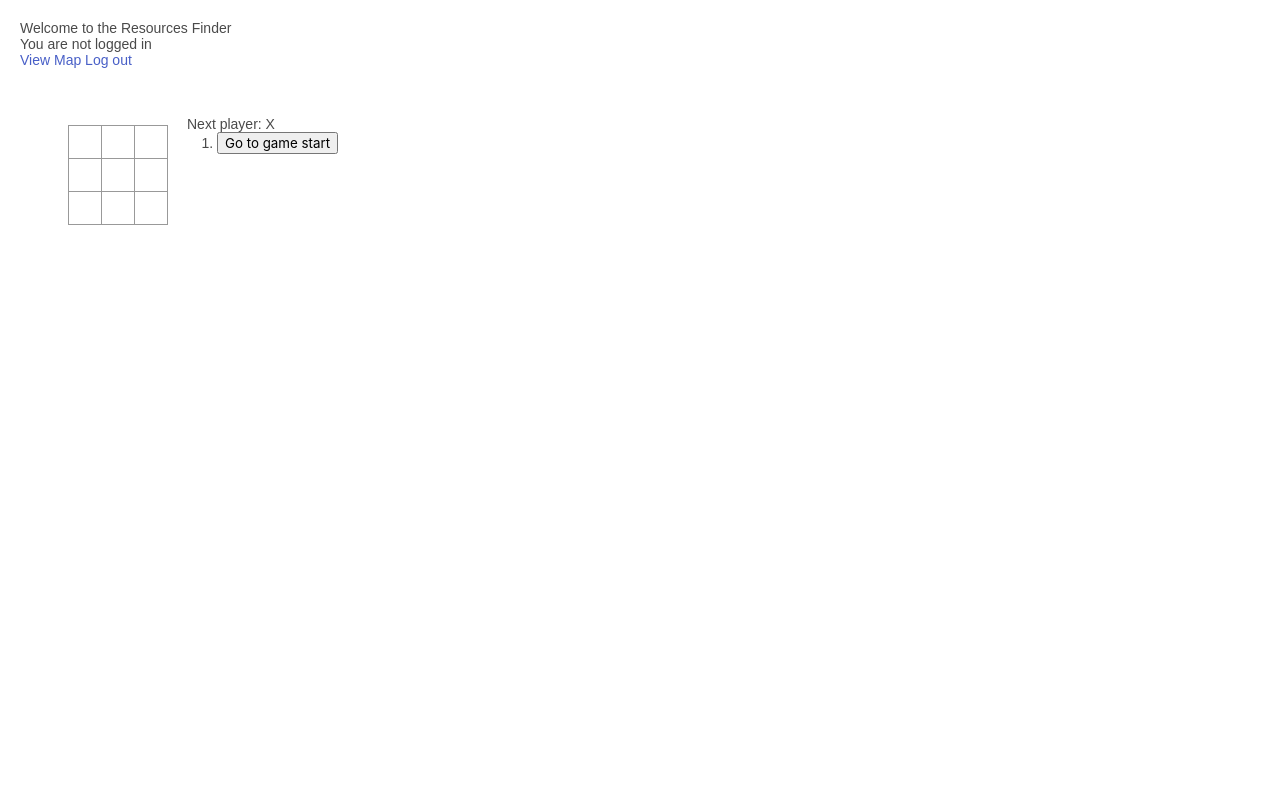
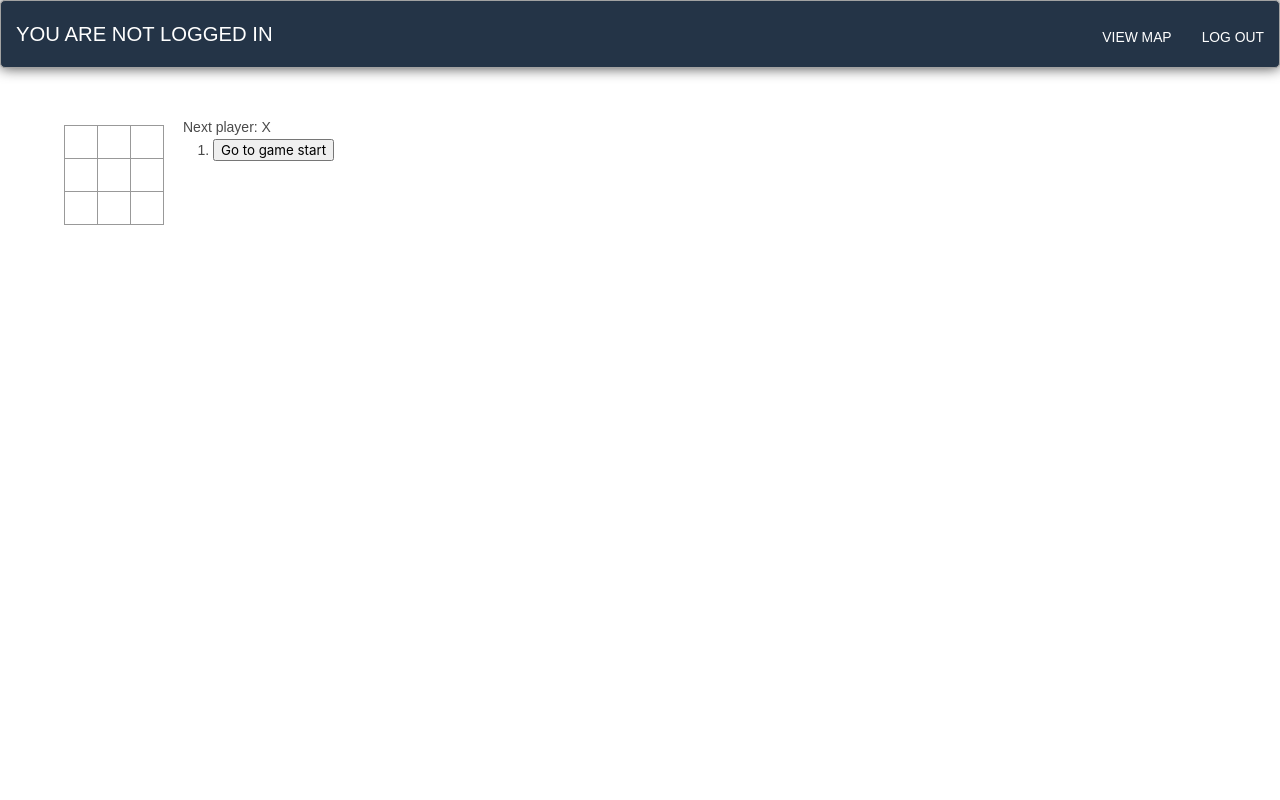
Before and after one commit to bkbranden/Resourcefinder, a Django app: page /check in a window 1280 px wide. Run offline with Django 3.2, Linux system fonts and the light colour scheme; some libraries are stand-ins or nearby versions.

Commit message:
fixed travis

```diff
--- a/frontend/src/components/App.js
+++ b/frontend/src/components/App.js
@@ -1,8 +1,7 @@
 import React from "react";
 import ReactDOM from "react-dom";
-import DataProvider from "./DataProvider";
-import Table from "./Table";
 import Board from "./testComponents";
+import Search from './search';
 
 
 class Game extends React.Component {
--- /dev/null
+++ b/frontend/static/frontend/css/indexstyling.css
@@ -0,0 +1,105 @@
+* {
+	box-sizing: border-box;
+}
+body {
+	font-family: 'Montserrat', sans-serif;
+	line-height: 1.6;
+	margin: 0;
+	min-height: 100vh;
+}
+ul {
+  margin: 0;
+  padding: 0;
+  list-style: none;
+}
+
+
+h2,
+h3,
+a {
+	color: #ffffff;
+}
+
+a {
+	text-decoration: none;
+}
+
+
+
+.logo {
+	margin: 0;
+	font-size: 1.45em;
+}
+
+.main-nav {
+	margin-top: 5px;
+
+}
+.logo a,
+.main-nav a {
+	padding: 10px 15px;
+	text-transform: uppercase;
+	text-align: center;
+	display: block;
+}
+
+.main-nav a {
+	color: #ffffff;
+	font-size: .99em;
+}
+
+.main-nav a:hover {
+	color: #c51f5d;
+}
+
+
+
+.header {
+	padding-top: .5em;
+	padding-bottom: .5em;
+	border: 1px solid #a2a2a2;
+	background-color: #243447;
+	-webkit-box-shadow: 0px 0px 14px 0px rgba(0,0,0,0.75);
+	-moz-box-shadow: 0px 0px 14px 0px rgba(0,0,0,0.75);
+	box-shadow: 0px 0px 14px 0px rgba(0,0,0,0.75);
+	-webkit-border-radius: 5px;
+	-moz-border-radius: 5px;
+	border-radius: 5px;
+}
+
+.header a:hover{
+    color:#c51f5d;
+}
+
+
+/* =================================
+  Media Queries
+==================================== */
+
+
+
+
+@media (min-width: 769px) {
+	.header,
+	.main-nav {
+		display: flex;
+	}
+	.header {
+		flex-direction: column;
+		align-items: center;
+    	.header{
+		width: 80%;
+		margin: 0 auto;
+		max-width: 1150px;
+	}
+	}
+
+}
+
+@media (min-width: 1025px) {
+	.header {
+		flex-direction: row;
+		justify-content: space-between;
+	}
+
+}
--- a/frontend/templates/frontend/index.html
+++ b/frontend/templates/frontend/index.html
@@ -5,20 +5,27 @@
   <meta name="viewport" content="width=device-width, initial-scale=1">
   <link rel="stylesheet" href="https://cdnjs.cloudflare.com/ajax/libs/bulma/0.6.2/css/bulma.min.css">
   <link rel="stylesheet" href="../../static/frontend/css/styles.css">
+  <link rel="stylesheet" href="../../static/frontend/css/indexstyling.css">
 </head>
 <body>
-  <h1> Welcome to the Resources Finder</h1>
+    <header class="header">
+        <h1 class="logo"><a href="#">{% if user.is_authenticated %}
+            Hi {{ user.username }}!
+          {% else %}
+            <p>You are not logged in</p>
+          {% endif %}</a></h1>
+          <ul class="main-nav">
+              <li><a href="{% url 'view_map' %}">View Map</a></li>
+              <li><a href="{% url 'logout' %}">Log out</a></li>
+          </ul>
+      </header>
 
 
-  {% if user.is_authenticated %}
-    Hi {{ user.username }}!
-  {% else %}
-    <p>You are not logged in</p>
-  {% endif %}
 
 
-    <a href="{% url 'view_map' %}"> View Map</a>
-    <a href="{% url 'logout' %}">Log out</a>
+
+
+
 
   <section class="section">
     <div class="container">
--- a/frontend/views.py
+++ b/frontend/views.py
@@ -89,6 +89,8 @@ def signpost(request):
         username = request.POST.get("username")
         pwd= request.POST.get("password")
         email = request.POST.get('email')
+        if(Student.objects.filter(username=username)):
+            return render(request, 'frontend/signup.html')
         if(username == "" or pwd == "" or email == ""):
             return render(request, "frontend/signup.html", {'messsage': "Please fill out all the information"})
         sendData = Student.objects.create_user(username, email, pwd)
--- a/requirements-travis.txt
+++ b/requirements-travis.txt
@@ -1,3 +1,4 @@
 Django==2.1.2
 pytz==2018.5
 djangorestframework==3.9.0
+django-mailjet
```
Also changed, not shown: frontend/src/components/search.js (added, +7 -0 lines), db.sqlite3.
